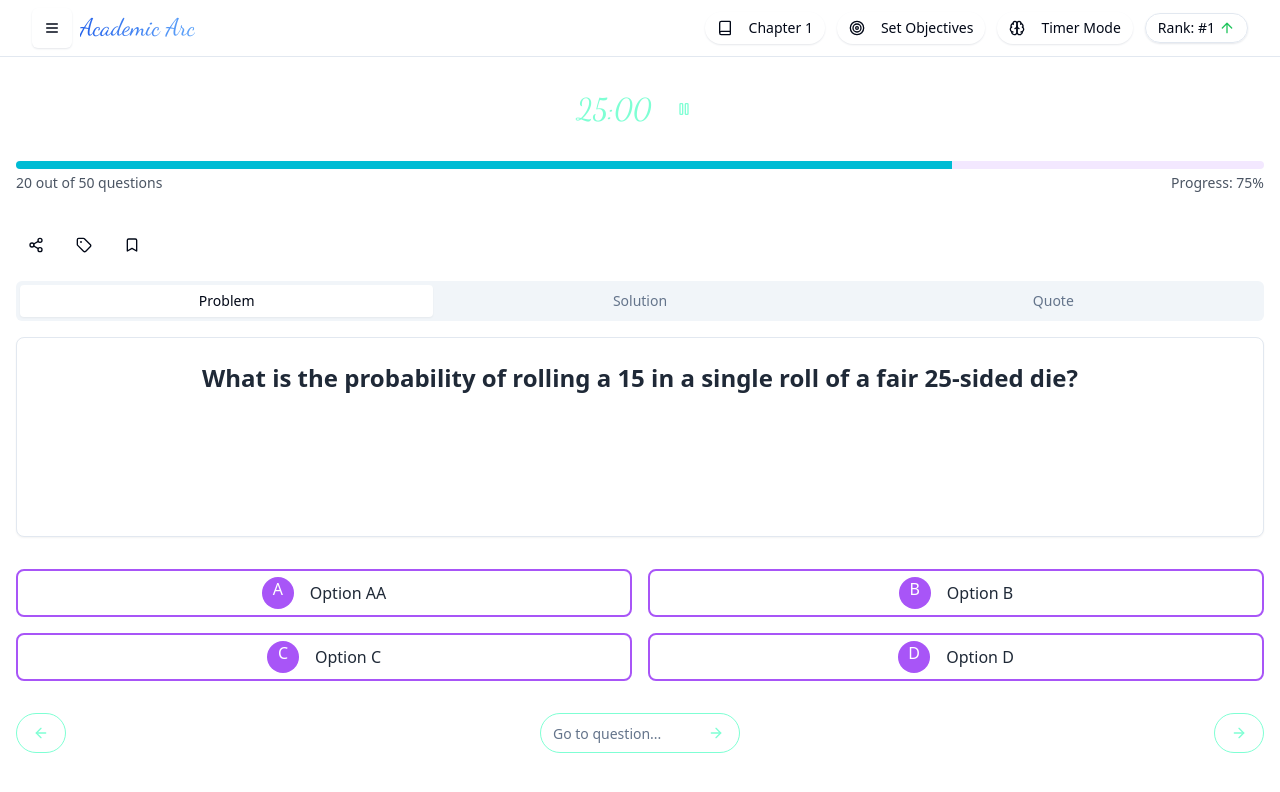
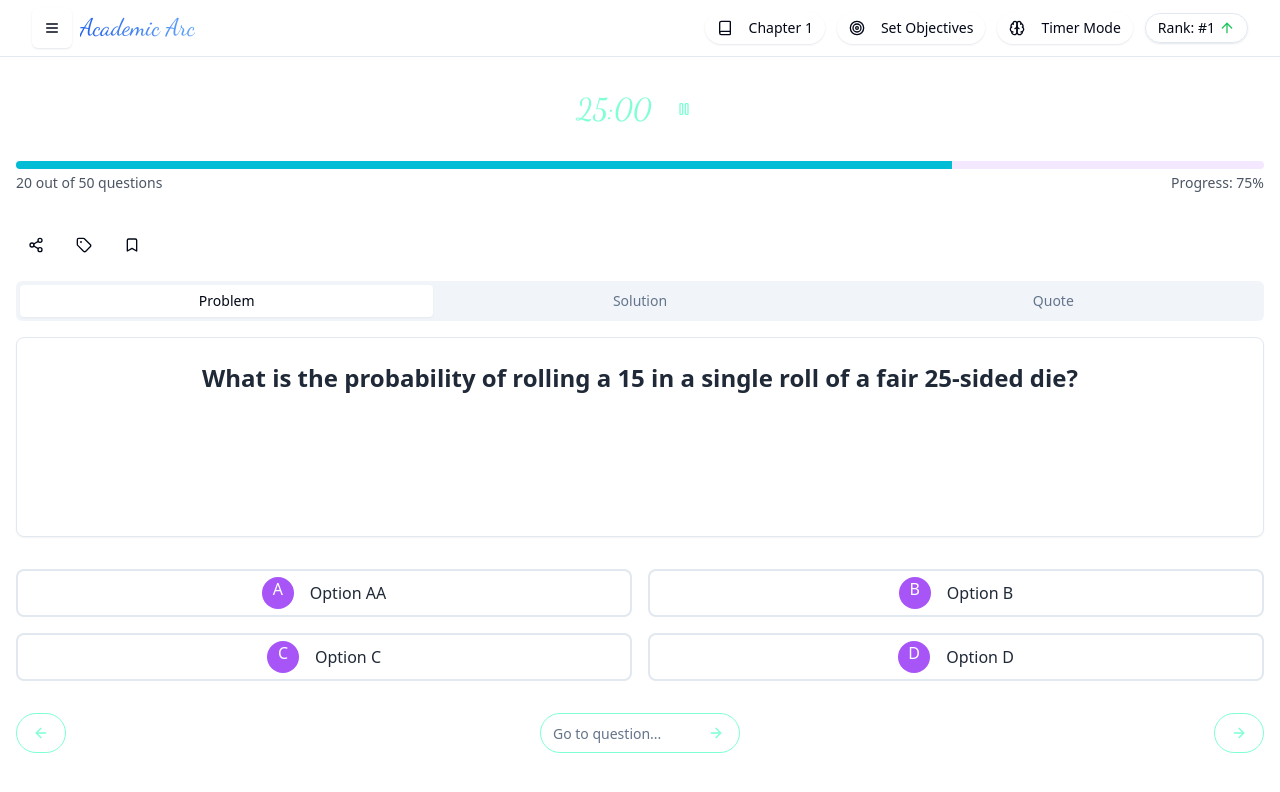
Before and after one commit to engineercode36/broken-barrier-progress, a React (Vite) app: page /practice in a window 1280 px wide. Shown: the top 792 px of the page. Built offline with nearby package versions, Linux system fonts and the light colour scheme.

Commit message:
Update MultipleChoice.tsx

```diff
--- a/src/components/practice/MultipleChoice.tsx
+++ b/src/components/practice/MultipleChoice.tsx
@@ -30,7 +30,7 @@ export const MultipleChoice = ({ onSelect, selectedValue, isCorrect }: MultipleC
                 ? isCorrect
                   ? "bg-gradient-to-r from-green-400 to-green-600 text-white"
                   : "bg-gradient-to-r from-red-400 to-red-600 text-white"
-                : "bg-white text-gray-800 dark:bg-gray-800 dark:text-gray-200 border-2 border-purple-500"
+                : "bg-white text-gray-800 dark:bg-gray-800 dark:text-gray-200 border-2 border-grey-500"
               }
               ${selectedValue === choice.id ? "" : "hover:shadow-lg hover:shadow-purple-500/50"}
             `}
```
